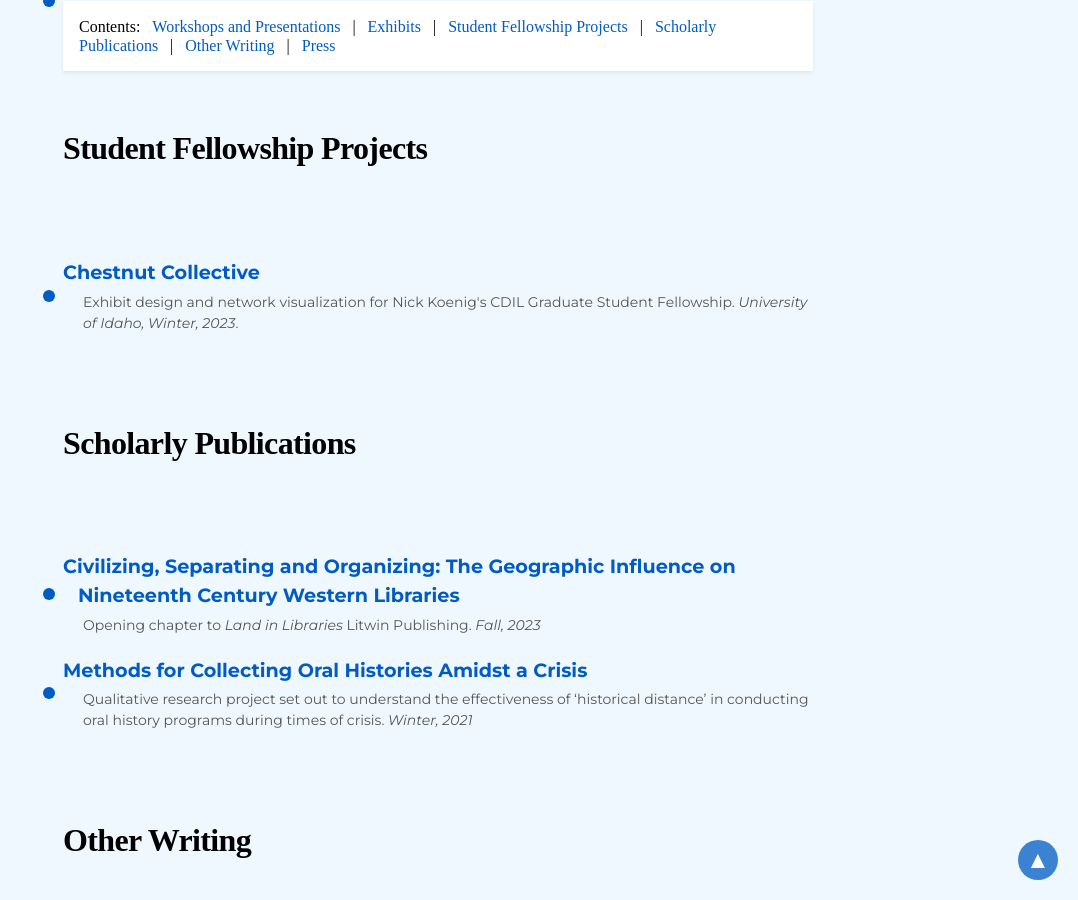
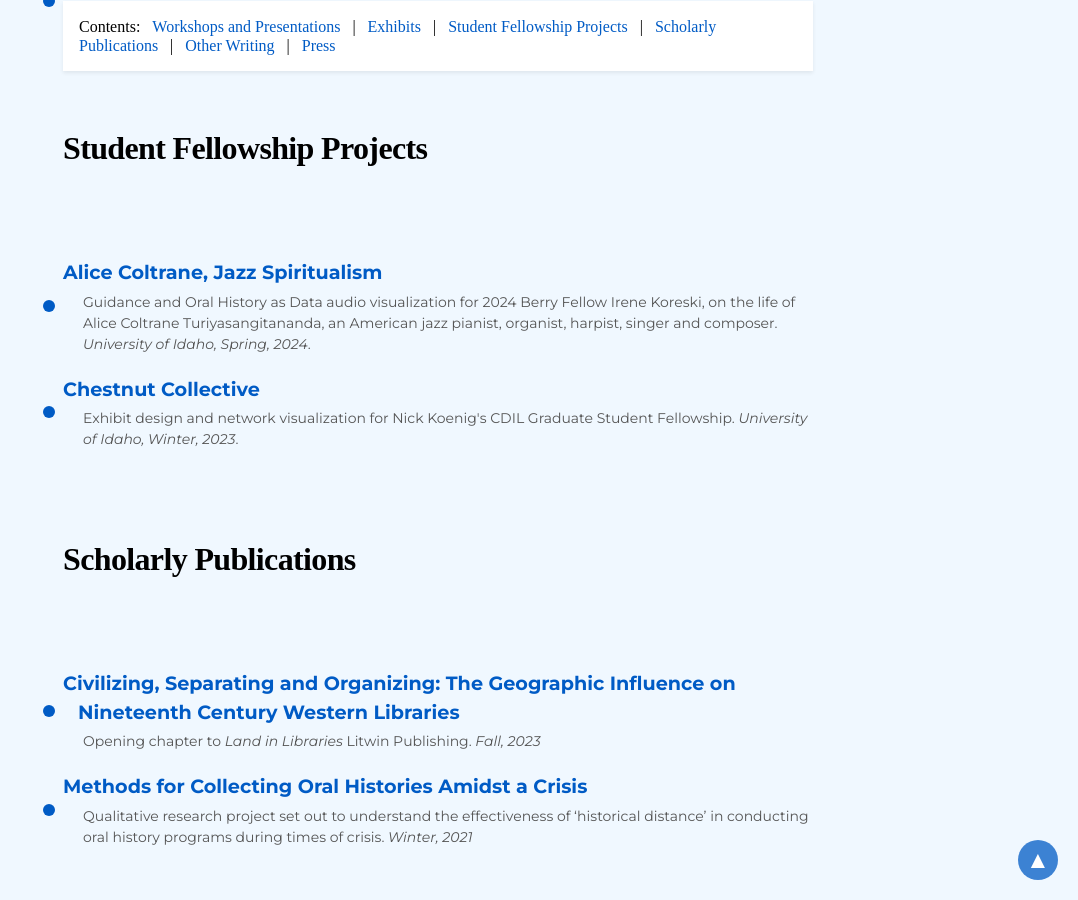
Before and after one commit to aweymo/base, a Jekyll site: the page built from index.md, in a window 1280 px wide and 900 px high, scrolled down 2556 px. Shown: the whole window, without its empty margins (202-1280 px from the left). Built offline with Jekyll 4.4.1, drawn with Linux system fonts in a browser that asks for light colours; nearby versions of some CDN libraries; some web fonts are replaced.

Commit message:
fellowship update

```diff
--- a/index.md
+++ b/index.md
@@ -99,6 +99,13 @@ Andrew Weymouth is the Digital Initiatives Librarian at University of Idaho, pri
 
 <ul class="triangle-list">
     <li>
+        <a href="https://www.lib.uidaho.edu/digital/coltrane" target="_blank">Alice Coltrane, Jazz Spiritualism</a>
+        <span class="description">Guidance and Oral History as Data audio visualization for 2024 Berry Fellow Irene Koreski, on the life of Alice Coltrane Turiyasangitananda, an American jazz pianist, organist, harpist, singer and composer. <i>University of Idaho, Spring, 2024</i>.</span>
+    </li>
+</ul>
+
+<ul class="triangle-list">
+    <li>
         <a href="https://github.com/thecdil/chestnutcollective" target="_blank">Chestnut Collective</a>
         <span class="description">Exhibit design and network visualization for Nick Koenig's CDIL Graduate Student Fellowship. <i>University of Idaho, Winter, 2023</i>.</span>
     </li>
```
